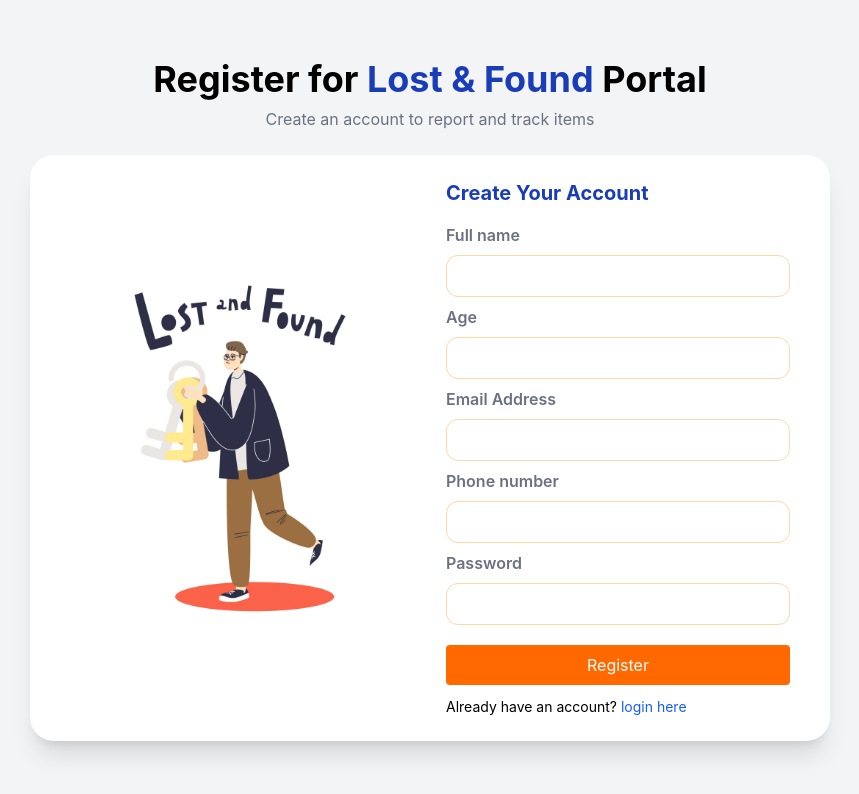
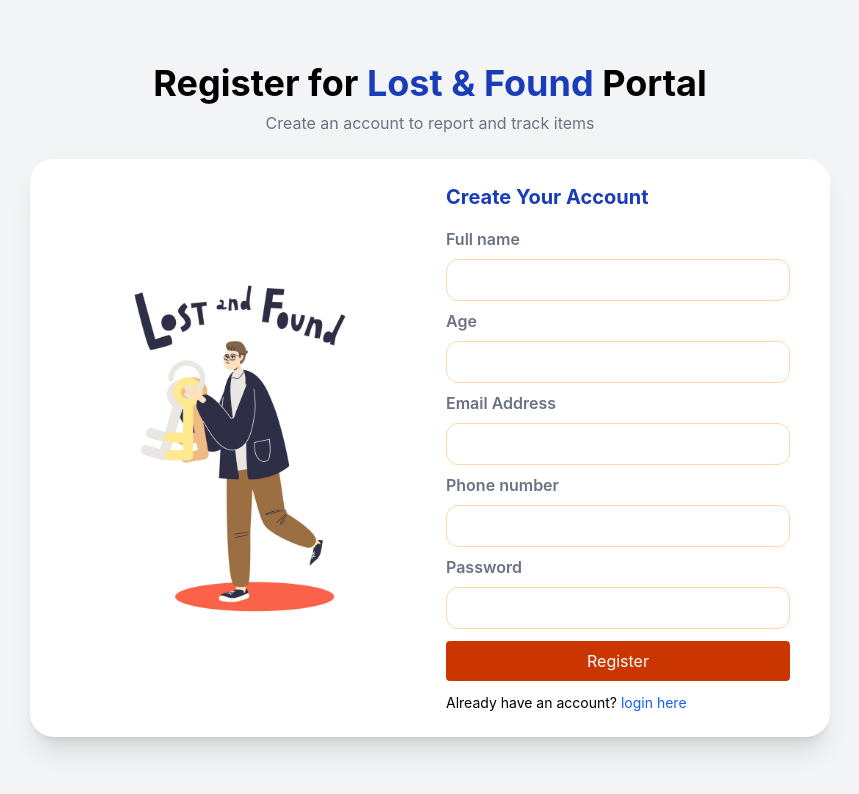
Before and after one commit to Aditi-153/Lost-and-Found-, a React app in the folder frontend/: page /register in a window 1280 px wide. Shown: the top 794 px of the page, without its empty margins (210-1069 px from the left). Built offline with nearby package versions, Linux system fonts and the light colour scheme; the HTML template or start-up script is replaced by a standard one.

Commit message:
changes in signup component

```diff
--- a/frontend/src/components/Login.jsx
+++ b/frontend/src/components/Login.jsx
@@ -10,7 +10,7 @@ const Login = () => {
 
   const handleLogin = async () => {
     try {
-        if(!email || !password){
+      if (!email || !password) {
         alert("fields are empty");
         return;
       }
@@ -18,34 +18,33 @@ const Login = () => {
       const res = await axios.post("http://localhost:3000/user/login", {
         email,
         password,
+      }, {
+        withCredentials : true,
       });
 
-      localStorage.setItem("token", res.data.token);
-      localStorage.setItem("user", JSON.stringify(res.data));
+      console.log(res)
+
 
       alert("Login successfully");
 
       navigate("/dashboard");
-
     } catch (error) {
-      alert("Incorrect email or password");
-      console.log(error);
+      alert(error.response.data.message);
     }
   };
 
   return (
     <div className="min-h-screen bg-gray-200 flex flex-col items-center justify-center">
-
       <h1 className="text-4xl font-bold mb-4">
         Login for <span className="text-blue-800">Lost & Found</span> Portal
       </h1>
 
       <p className="text-gray-500 mb-6">
-        Login to your account to report, claim, and track lost or found items securely
+        Login to your account to report, claim, and track lost or found items
+        securely
       </p>
 
       <div className="bg-white shadow-xl rounded-3xl flex p-6 w-[800px]">
-
         <div className="w-full flex items-center justify-center">
           <img
             src="/loginRegisterImage/login-img.jpeg"
--- a/frontend/src/components/Signup.jsx
+++ b/frontend/src/components/Signup.jsx
@@ -12,8 +12,6 @@ const Signup = () => {
 
   const navigate = useNavigate();
   const HandleSignup = async () => {
-
-
 
       await axios.post("http://localhost:3000/user/register", {
         name,
@@ -32,15 +30,7 @@ const Signup = () => {
       console.log(error.response.data.message)
       alert(error.response.data.message)
     })
-
-
-
-
-
-
   }
-
-
   return (
     <div className="min-h-screen bg-gray-100 flex flex-col items-center justify-center">
 
@@ -110,7 +100,7 @@ const Signup = () => {
 
           <button
             onClick={HandleSignup}
-            className="bg-orange-500 text-white w-full py-2 mt-2 rounded"
+            className="bg-orange-500 text-white w-full py-2 hover:bg-orange-600 active: bg-orange-700 active:scale-95 transition duration-150 rounded"
           >
             Register
           </button>
```
